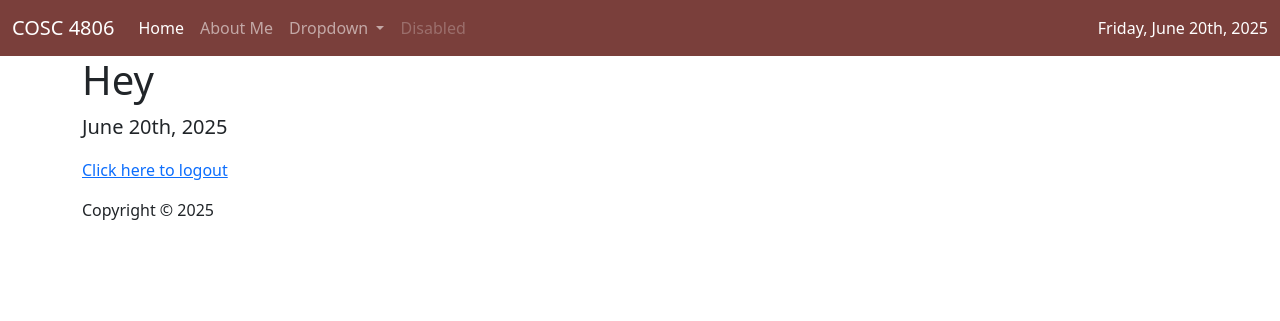
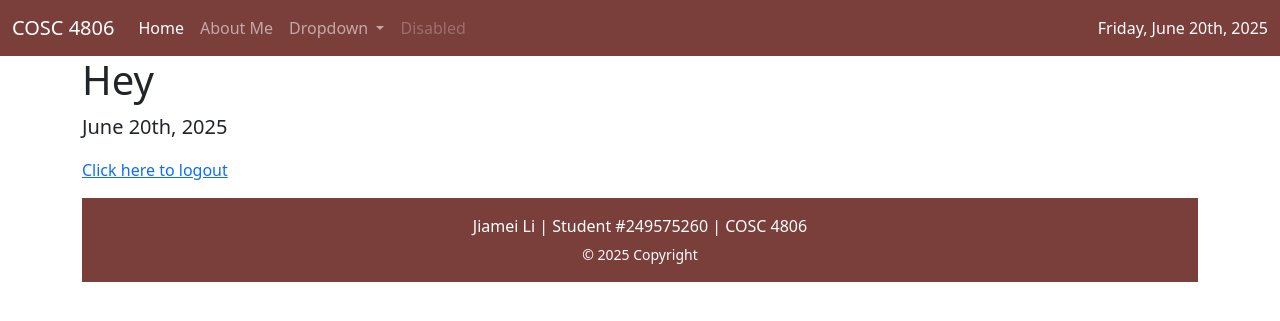
Before and after one commit to Jiamli-5050/cosc-4806-3, a PHP site: page /home in a window 1280 px wide. Shown: the top 321 px of the page. Run offline with PHP 8.4, Linux system fonts and the light colour scheme; the visitor is signed in with stand-in values (Sample User, id 1); data that the repository does not hold is empty.

Commit message:
added a footer with my info

```diff
--- a/app/views/templates/footer.php
+++ b/app/views/templates/footer.php
@@ -1,12 +1,9 @@
-<footer class="footer">
-    <div class="row">
-        <div class="col-lg-12">
-            <p>Copyright &copy; <?php echo date('Y'); ?> </p>
-        </div>
-    </div>
+<footer style="background-color: #7a3f3b;" class="text-white py-3 mt-auto w-100">
+    <div class="text-center px-3">
+        <p class="mb-1">Jiamei Li | Student #249575260 | COSC 4806</p>
+        <small>&copy; <?php echo date('Y'); ?> Copyright </small>
+     </div>
 </footer>
-
-</div>
 
 <script src="https://cdn.jsdelivr.net/npm/bootstrap@5.1.3/dist/js/bootstrap.bundle.min.js" integrity="sha384-ka7Sk0Gln4gmtz2MlQnikT1wXgYsOg+OMhuP+IlRH9sENBO0LRn5q+8nbTov4+1p" crossorigin="anonymous"></script>
 </body>
```
